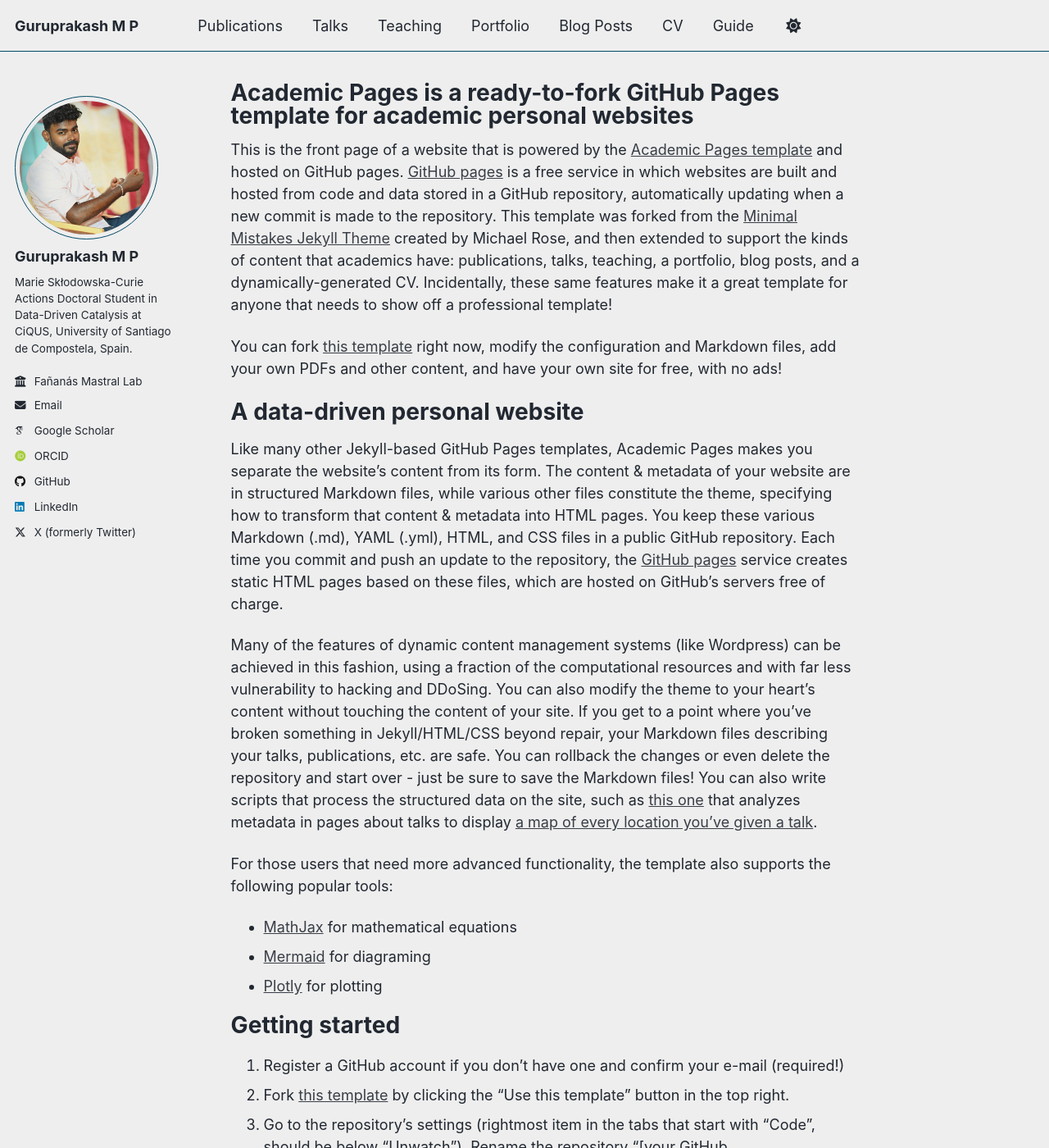
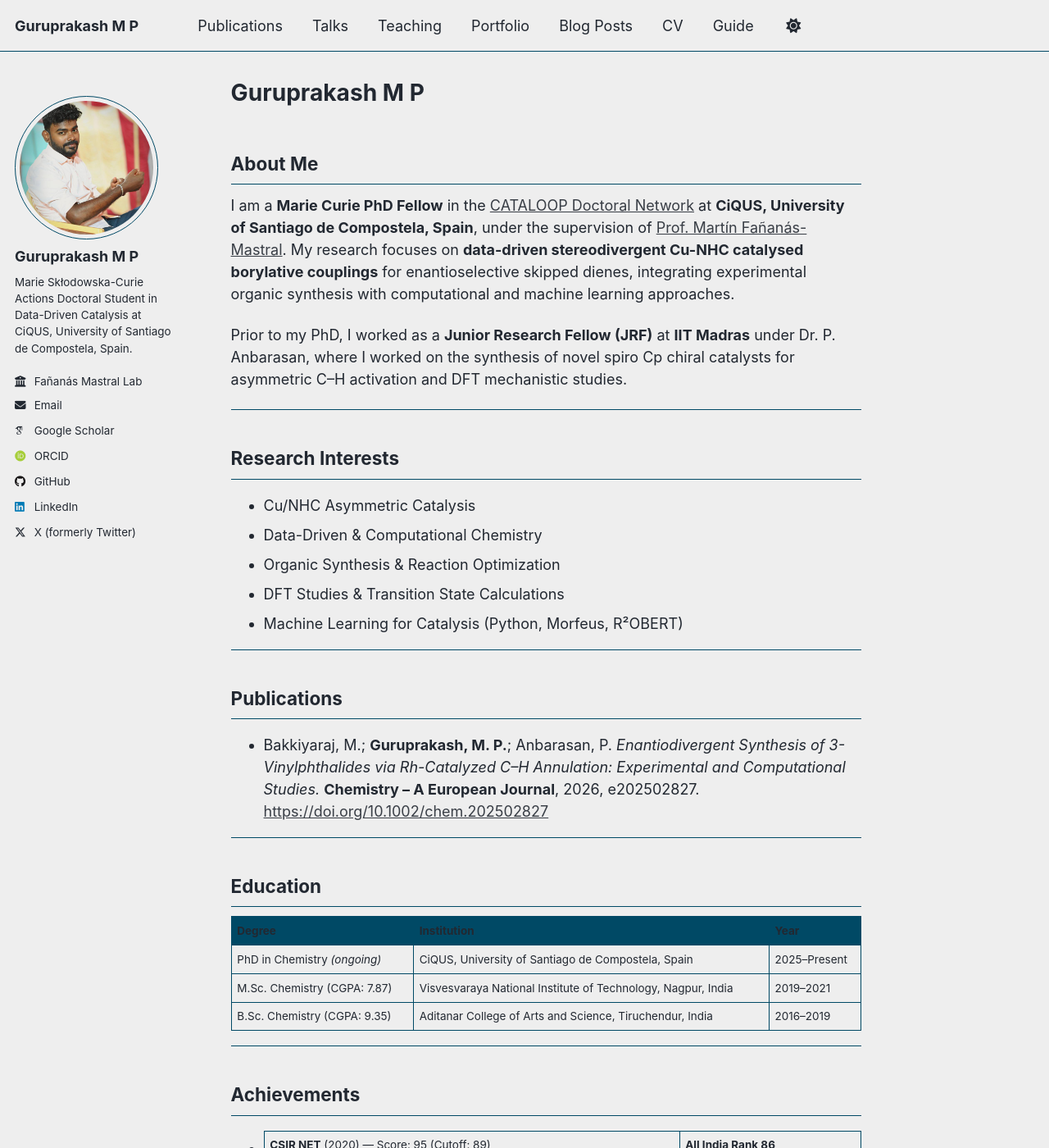
Before and after one commit to GuruprakashMP/guruprakashmp.github.io, a Jekyll site: the page built from _pages/about.md, in a window 1280 px wide and 1400 px high. Shown: the whole window at 82% size. Built offline with Jekyll 4.4.1, drawn with Linux system fonts in a browser that asks for light colours; some web fonts are replaced; a script that is not in the unit is left out; some of the changed text lies outside the part shown.

Commit message:
Revise 'About' page with personal details
Updated personal information and removed template content.

```diff
--- a/_pages/about.md
+++ b/_pages/about.md
@@ -1,56 +1,61 @@
 ---
 permalink: /
-title: "Academic Pages is a ready-to-fork GitHub Pages template for academic personal websites"
+title: "Guruprakash M P"
 author_profile: true
 redirect_from:
   - /about/
   - /about.html
 ---
 
-This is the front page of a website that is powered by the [Academic Pages template](https://github.com/academicpages/academicpages.github.io) and hosted on GitHub pages. [GitHub pages](https://pages.github.com) is a free service in which websites are built and hosted from code and data stored in a GitHub repository, automatically updating when a new commit is made to the repository. This template was forked from the [Minimal Mistakes Jekyll Theme](https://mmistakes.github.io/minimal-mistakes/) created by Michael Rose, and then extended to support the kinds of content that academics have: publications, talks, teaching, a portfolio, blog posts, and a dynamically-generated CV. Incidentally, these same features make it a great template for anyone that needs to show off a professional template!
+## About Me
 
- You can fork [this template](https://github.com/academicpages/academicpages.github.io) right now, modify the configuration and Markdown files, add your own PDFs and other content, and have your own site for free, with no ads!
+I am a **Marie Curie PhD Fellow** in the [CATALOOP Doctoral Network](https://www.ciqs.usc.es/) at **CiQUS, University of Santiago de Compostela, Spain**, under the supervision of [Prof. Martín Fañanás-Mastral](martin.fananas@usc.es). My research focuses on **data-driven stereodivergent Cu-NHC catalysed borylative couplings** for enantioselective skipped dienes, integrating experimental organic synthesis with computational and machine learning approaches.
 
-A data-driven personal website
-======
-Like many other Jekyll-based GitHub Pages templates, Academic Pages makes you separate the website's content from its form. The content & metadata of your website are in structured Markdown files, while various other files constitute the theme, specifying how to transform that content & metadata into HTML pages. You keep these various Markdown (.md), YAML (.yml), HTML, and CSS files in a public GitHub repository. Each time you commit and push an update to the repository, the [GitHub pages](https://pages.github.com/) service creates static HTML pages based on these files, which are hosted on GitHub's servers free of charge.
+Prior to my PhD, I worked as a **Junior Research Fellow (JRF)** at **IIT Madras** under Dr. P. Anbarasan, where I worked on the synthesis of novel spiro Cp chiral catalysts for asymmetric C–H activation and DFT mechanistic studies.
 
-Many of the features of dynamic content management systems (like Wordpress) can be achieved in this fashion, using a fraction of the computational resources and with far less vulnerability to hacking and DDoSing. You can also modify the theme to your heart's content without touching the content of your site. If you get to a point where you've broken something in Jekyll/HTML/CSS beyond repair, your Markdown files describing your talks, publications, etc. are safe. You can rollback the changes or even delete the repository and start over - just be sure to save the Markdown files! You can also write scripts that process the structured data on the site, such as [this one](https://github.com/academicpages/academicpages.github.io/blob/master/talkmap.ipynb) that analyzes metadata in pages about talks to display [a map of every location you've given a talk](https://academicpages.github.io/talkmap.html).
+---
 
-For those users that need more advanced functionality, the template also supports the following popular tools:
-- [MathJax](https://www.mathjax.org/) for mathematical equations
-- [Mermaid](https://mermaid.js.org/) for diagraming
-- [Plotly](https://plotly.com/javascript/) for plotting
+## Research Interests
 
-Getting started
-======
-1. Register a GitHub account if you don't have one and confirm your e-mail (required!)
-1. Fork [this template](https://github.com/academicpages/academicpages.github.io) by clicking the "Use this template" button in the top right.
-1. Go to the repository's settings (rightmost item in the tabs that start with "Code", should be below "Unwatch"). Rename the repository "[your GitHub username].github.io", which will also be your website's URL.
-1. Set site-wide configuration and create content & metadata (see below -- also see [this set of diffs](http://archive.is/3TPas) showing what files were changed to set up [an example site](https://getorg-testacct.github.io) for a user with the username "getorg-testacct")
-1. Upload any files (like PDFs, .zip files, etc.) to the files/ directory. They will appear at https://[your GitHub username].github.io/files/example.pdf.
-1. Check status by going to the repository settings, in the "GitHub pages" section
+- Cu/NHC Asymmetric Catalysis
+- Data-Driven & Computational Chemistry
+- Organic Synthesis & Reaction Optimization
+- DFT Studies & Transition State Calculations
+- Machine Learning for Catalysis (Python, Morfeus, R²OBERT)
 
-Site-wide configuration
-------
-The main configuration file for the site is in the base directory in [_config.yml](https://github.com/academicpages/academicpages.github.io/blob/master/_config.yml), which defines the content in the sidebars and other site-wide features. You will need to replace the default variables with ones about yourself and your site's github repository. The configuration file for the top menu is in [_data/navigation.yml](https://github.com/academicpages/academicpages.github.io/blob/master/_data/navigation.yml). For example, if you don't have a portfolio or blog posts, you can remove those items from that navigation.yml file to remove them from the header.
+---
 
-Create content & metadata
-------
-For site content, there is one Markdown file for each type of content, which are stored in directories like _publications, _talks, _posts, _teaching, or _pages. For example, each talk is a Markdown file in the [_talks directory](https://github.com/academicpages/academicpages.github.io/tree/master/_talks). At the top of each Markdown file is structured data in YAML about the talk, which the theme will parse to do lots of cool stuff. The same structured data about a talk is used to generate the list of talks on the [Talks page](https://academicpages.github.io/talks), each [individual page](https://academicpages.github.io/talks/2012-03-01-talk-1) for specific talks, the talks section for the [CV page](https://academicpages.github.io/cv), and the [map of places you've given a talk](https://academicpages.github.io/talkmap.html) (if you run this [python file](https://github.com/academicpages/academicpages.github.io/blob/master/talkmap.py) or [Jupyter notebook](https://github.com/academicpages/academicpages.github.io/blob/master/talkmap.ipynb), which creates the HTML for the map based on the contents of the _talks directory).
+## Publications
 
-**Markdown generator**
+- Bakkiyaraj, M.; **Guruprakash, M. P.**; Anbarasan, P. *Enantiodivergent Synthesis of 3-Vinylphthalides via Rh-Catalyzed C–H Annulation: Experimental and Computational Studies.* **Chemistry – A European Journal**, 2026, e202502827. [https://doi.org/10.1002/chem.202502827](https://doi.org/10.1002/chem.202502827)
 
-The repository includes [a set of Jupyter notebooks](https://github.com/academicpages/academicpages.github.io/tree/master/markdown_generator
-) that converts a CSV containing structured data about talks or presentations into individual Markdown files that will be properly formatted for the Academic Pages template. The sample CSVs in that directory are the ones I used to create my own personal website at stuartgeiger.com. My usual workflow is that I keep a spreadsheet of my publications and talks, then run the code in these notebooks to generate the Markdown files, then commit and push them to the GitHub repository.
+---
 
-How to edit your site's GitHub repository
-------
-Many people use a git client to create files on their local computer and then push them to GitHub's servers. If you are not familiar with git, you can directly edit these configuration and Markdown files directly in the github.com interface. Navigate to a file (like [this one](https://github.com/academicpages/academicpages.github.io/blob/master/_talks/2012-03-01-talk-1.md) and click the pencil icon in the top right of the content preview (to the right of the "Raw | Blame | History" buttons). You can delete a file by clicking the trashcan icon to the right of the pencil icon. You can also create new files or upload files by navigating to a directory and clicking the "Create new file" or "Upload files" buttons.
+## Education
 
-Example: editing a Markdown file for a talk
-![Editing a Markdown file for a talk](/images/editing-talk.png)
+| Degree | Institution | Year |
+|--------|------------|------|
+| PhD in Chemistry *(ongoing)* | CiQUS, University of Santiago de Compostela, Spain | 2025–Present |
+| M.Sc. Chemistry (CGPA: 7.87) | Visvesvaraya National Institute of Technology, Nagpur, India | 2019–2021 |
+| B.Sc. Chemistry (CGPA: 9.35) | Aditanar College of Arts and Science, Tiruchendur, India | 2016–2019 |
 
-For more info
-------
-More info about configuring Academic Pages can be found in [the guide](https://academicpages.github.io/markdown/), the [growing wiki](https://github.com/academicpages/academicpages.github.io/wiki), and you can always [ask a question on GitHub](https://github.com/academicpages/academicpages.github.io/discussions). The [guides for the Minimal Mistakes theme](https://mmistakes.github.io/minimal-mistakes/docs/configuration/) (which this theme was forked from) might also be helpful.
+---
+
+## Achievements
+
+- **CSIR NET** (2020) — Score: 95 (Cutoff: 89) | **All India Rank 86**
+- **IIT JAM** (2019) — Score: 32 (Cutoff: 18.28) | **All India Rank 1759**
+
+---
+
+## News & Updates
+
+- 🎉 **2025** — Started PhD as a Marie Curie Fellow at CiQUS, University of Santiago de Compostela
+- 📄 **2026** — Published in *Chemistry – A European Journal* on Rh-catalyzed C–H Annulation
+
+---
+
+## Teaching & Outreach
+
+- Teaching Assistant for BTech & MSc Laboratory Classes at **IIT Madras**
+- Chemistry educator on YouTube: [Smart Tamizha](https://www.youtube.com/@SmartTamizhaYouTube)
```
